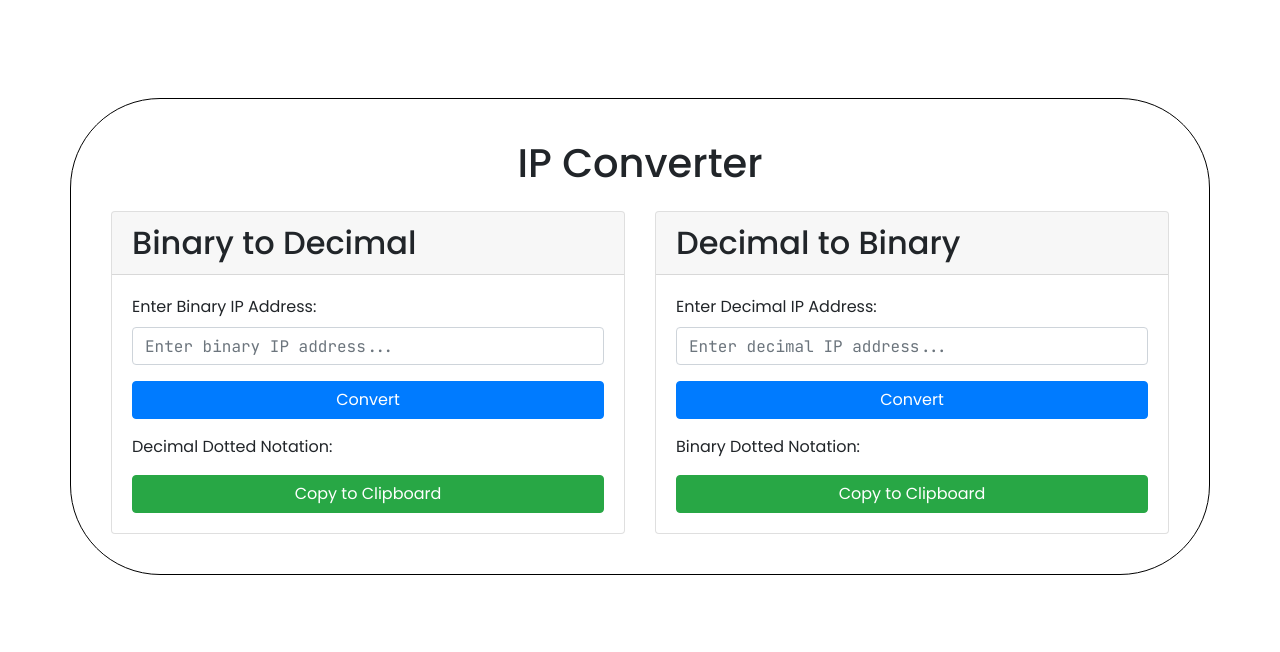
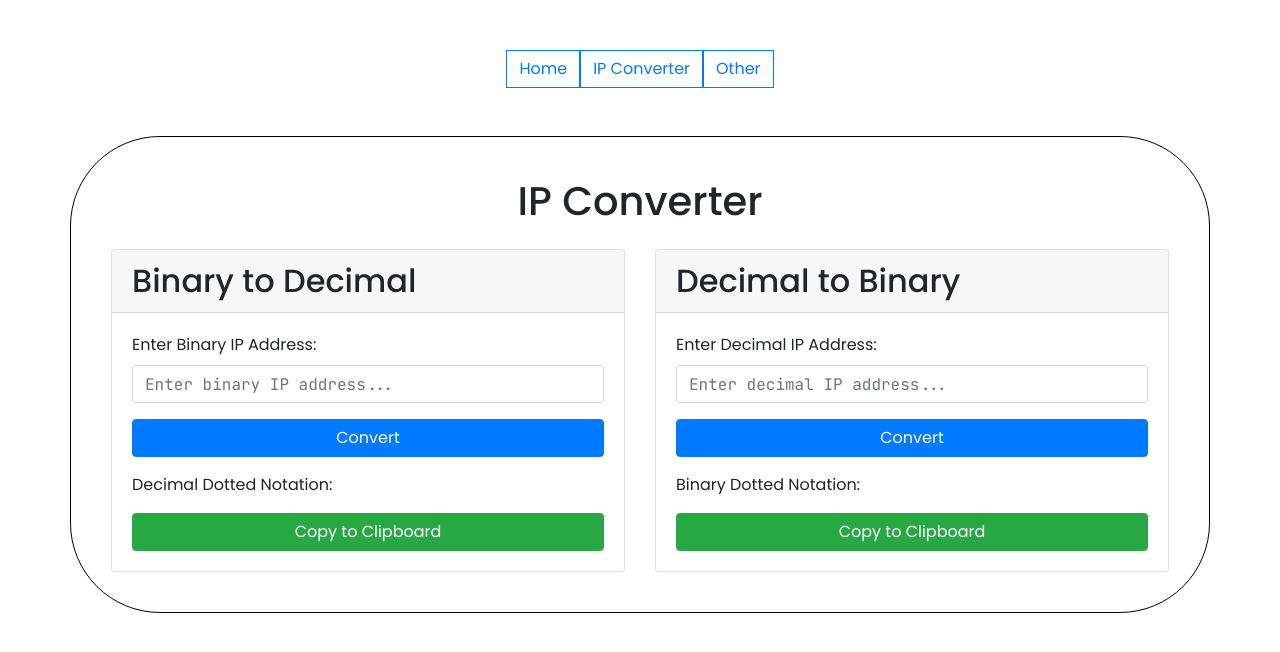
Before and after one commit to tathsaraniliyanage/subnet-analysis, a plain HTML site: page ipConverter.html in a window 1280 px wide. Drawn offline with nearby package versions, Linux system fonts and the light colour scheme; a script that the page names is missing.

Commit message:
navigation links added

```diff
--- a/ipConverter.html
+++ b/ipConverter.html
@@ -67,7 +67,17 @@
     <section class="nav-sec">
         <div class="nav-div">
 
+             <a href="./index.html">
+                  <button type="button" class="navbtn  btn btn-outline-primary">Home</button>
+             </a>
 
+              <a href="./IP Converter.html">
+                  <button type="button" class="navbtn  btn btn-outline-primary">IP Converter</button>
+              </a>
+
+              <a href="./Other.html">
+                  <button type="button" class="navbtn  btn btn-outline-primary">Other</button>
+              </a>
         </div>
       </section>
 
```
